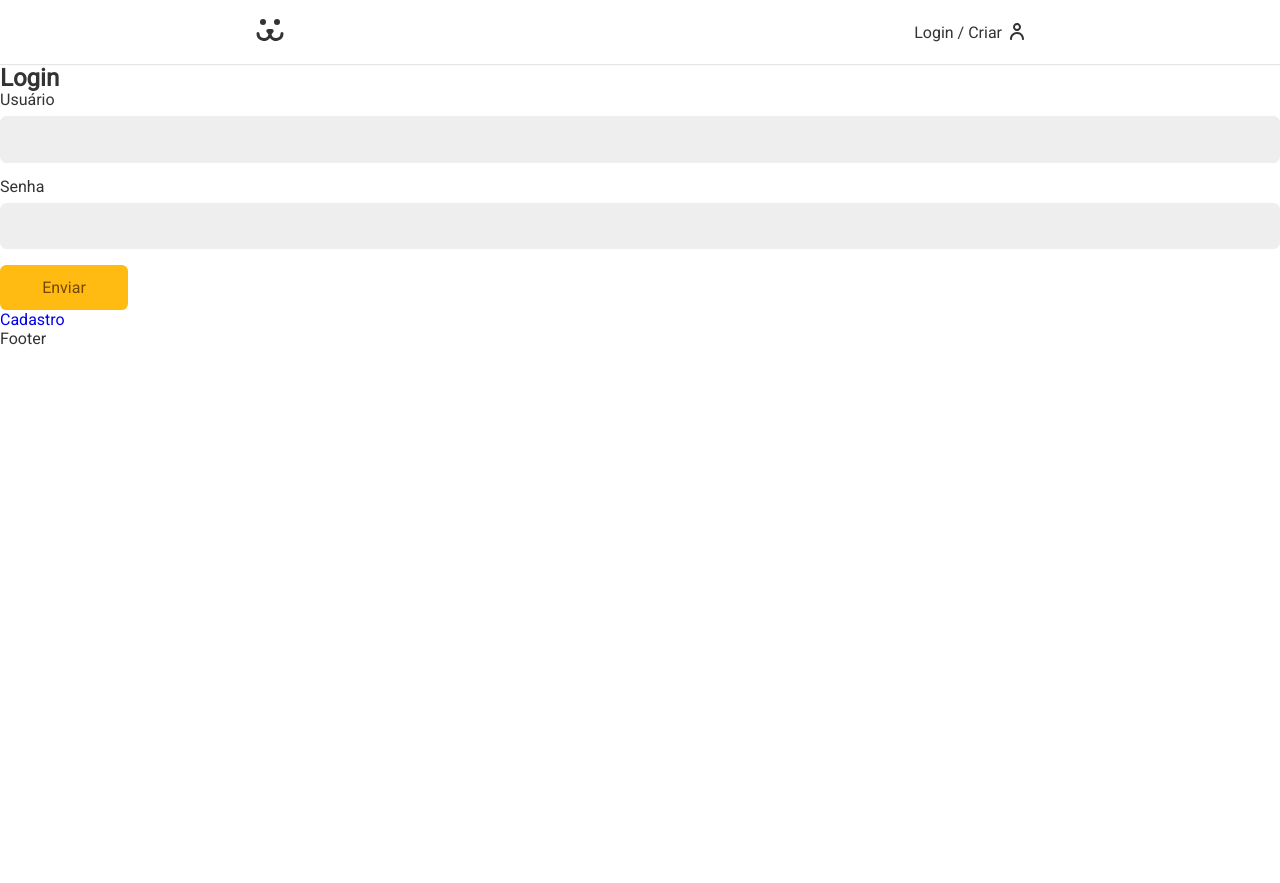
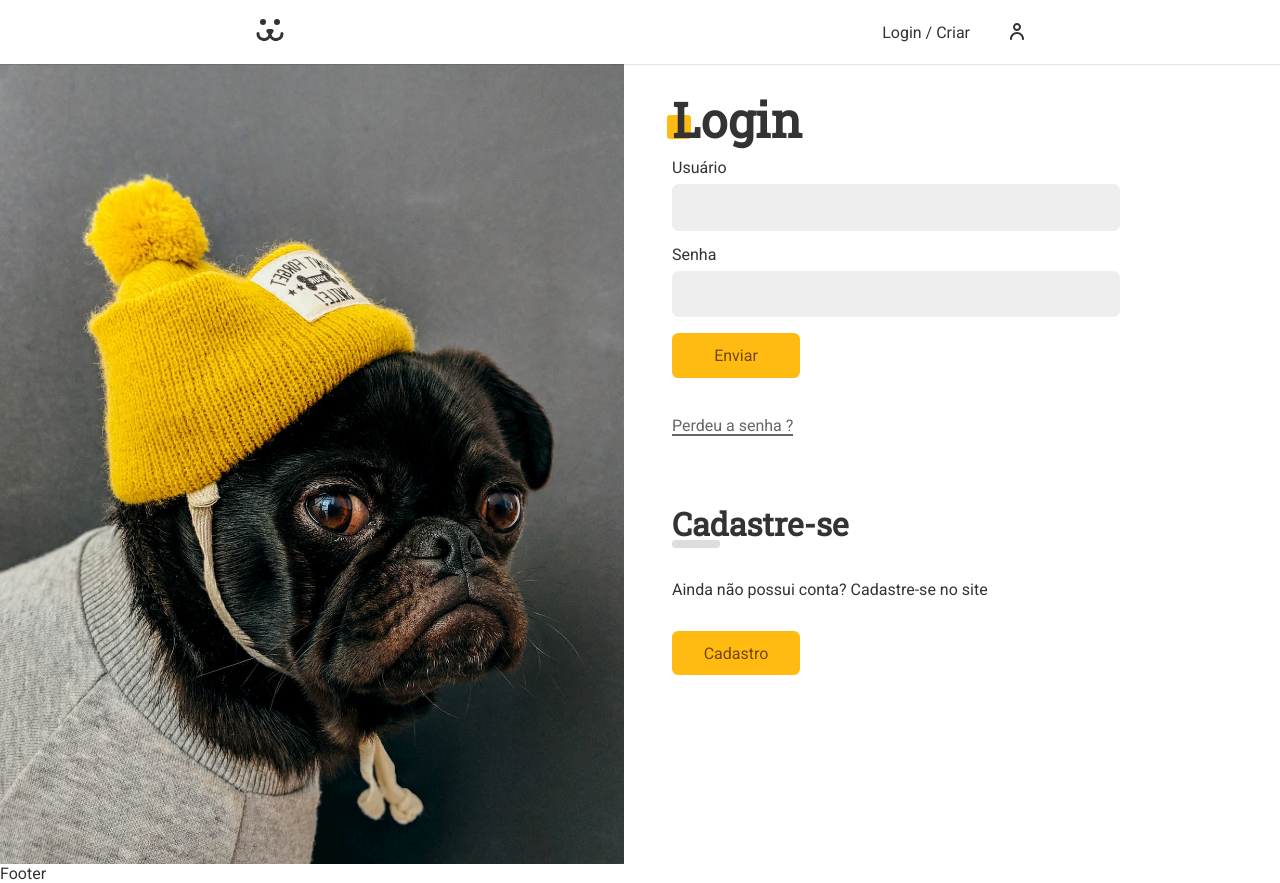
Before and after one commit to ClodoaldoDantas/dogs, a React (Create React App) app: page /login in a window 1280 px wide. Before the commit the page ends 800 px from the top, so only its background shows below. Built offline with nearby package versions, Linux system fonts and the light colour scheme.

Commit message:
✨ Estilo da tela de login

```diff
--- a/src/components/Button/index.js
+++ b/src/components/Button/index.js
@@ -1,10 +1,19 @@
 import React from 'react';
+import { Link } from 'react-router-dom';
 import './styles.scss';
 
-export default function Button({ children, ...props }) {
-  return (
+export default function Button({ children, href, ...props }) {
+  return href ? (
+    <Link to={href} className='button'>
+      {children}
+    </Link>
+  ) : (
     <button className='button' {...props}>
       {children}
     </button>
   );
 }
+
+Button.defaultProps = {
+  href: false,
+};
--- a/src/components/Button/styles.scss
+++ b/src/components/Button/styles.scss
@@ -1,4 +1,6 @@
 .button {
+  display: inline-block;
+  text-align: center;
   font-size: 1rem;
   font-family: var(--type-first);
   cursor: pointer;
--- /dev/null
+++ b/src/components/Error/index.js
@@ -0,0 +1,6 @@
+import React from 'react';
+
+export default function Error({ message }) {
+  if (!message) return null;
+  return <p style={{ color: '#f31', margin: '1rem 0' }}>{message}</p>;
+}
--- a/src/components/Input/index.js
+++ b/src/components/Input/index.js
@@ -1,4 +1,5 @@
 import React from 'react';
+import Error from '../Error';
 import './styles.scss';
 
 export default function Input({
@@ -24,7 +25,7 @@ export default function Input({
         onChange={onChange}
         onBlur={onBlur}
       />
-      {error && <p className='error'>{error}</p>}
+      <Error message={error} />
     </div>
   );
 }
--- a/src/components/Input/styles.scss
+++ b/src/components/Input/styles.scss
@@ -27,9 +27,3 @@
   display: block;
   padding-bottom: 0.5rem;
 }
-
-.error {
-  font-size: 0.875rem;
-  color: #f31;
-  margin-top: 0.25rem;
-}
--- a/src/pages/Login/LoginForm/index.js
+++ b/src/pages/Login/LoginForm/index.js
@@ -3,8 +3,11 @@ import { Link } from 'react-router-dom';
 
 import Input from '../../../components/Input';
 import Button from '../../../components/Button';
+import Error from '../../../components/Error';
 import { useForm } from '../../../hooks/useForm';
 import { UserContext } from '../../../context/UserContext';
+
+import './style.scss';
 
 export default function LoginForm() {
   const username = useForm();
@@ -15,14 +18,14 @@ export default function LoginForm() {
   async function handleSubmit(e) {
     e.preventDefault();
 
-    if (username.validate() || password.validate()) {
+    if (username.validate() && password.validate()) {
       userLogin(username.value, password.value);
     }
   }
 
   return (
-    <section>
-      <h1>Login</h1>
+    <section className='login-form animeLeft'>
+      <h1 className='title'>Login</h1>
       <form onSubmit={handleSubmit}>
         <Input type='text' name='username' label='Usuário' {...username} />
         <Input type='password' name='password' label='Senha' {...password} />
@@ -31,10 +34,17 @@ export default function LoginForm() {
         ) : (
           <Button>Enviar</Button>
         )}
-        {error && <p>{error}</p>}
+        <Error message={error} />
       </form>
 
-      <Link to='/login/criar'>Cadastro</Link>
+      <Link className='lost' to='/login/perdeu'>
+        Perdeu a senha ?
+      </Link>
+      <div className='register'>
+        <h2 className='register-title'>Cadastre-se</h2>
+        <p>Ainda não possui conta? Cadastre-se no site</p>
+        <Button href='/login/criar'>Cadastro</Button>
+      </div>
     </section>
   );
 }
--- /dev/null
+++ b/src/pages/Login/LoginForm/style.scss
@@ -0,0 +1,41 @@
+.login-form form {
+  margin-bottom: 2rem;
+}
+
+.lost {
+  display: inline-block;
+  color: #666;
+  padding: 0.5rem 0;
+  line-height: 1;
+
+  &::after {
+    content: '';
+    height: 2px;
+    width: 100%;
+    background-color: currentColor;
+    display: block;
+  }
+}
+
+.register {
+  margin-top: 4rem;
+
+  &-title {
+    font-family: var(--type-second);
+    line-height: 1;
+    font-size: 2rem;
+
+    &::after {
+      content: '';
+      display: block;
+      background-color: #ddd;
+      height: 0.5rem;
+      width: 3rem;
+      border-radius: 0.2rem;
+    }
+  }
+
+  p {
+    margin: 2rem 0;
+  }
+}
--- a/src/pages/Login/index.js
+++ b/src/pages/Login/index.js
@@ -7,17 +7,23 @@ import LoginPasswordLost from './LoginPasswordLost';
 import LoginPasswordReset from './LoginPasswordReset';
 import { UserContext } from '../../context/UserContext';
 
+import './styles.scss';
+
 export default function Login() {
   const { isLogged } = useContext(UserContext);
 
   if (isLogged) return <Navigate to='/conta' />;
 
   return (
+    <section className='login'>
+      <div className='login-forms'>
         <Routes>
           <Route path='/' element={<LoginForm />} />
           <Route path='criar' element={<LoginCreate />} />
           <Route path='perdeu' element={<LoginPasswordLost />} />
           <Route path='resetar' element={<LoginPasswordReset />} />
         </Routes>
+      </div>
+    </section>
   );
 }
--- /dev/null
+++ b/src/pages/Login/styles.scss
@@ -0,0 +1,32 @@
+.login {
+  display: grid;
+  grid-template-columns: repeat(2, 1fr);
+  grid-gap: 2rem;
+  min-height: 100vh;
+
+  &::before {
+    content: '';
+    display: block;
+    background: url('../../assets/login.jpg') no-repeat center center;
+    background-size: cover;
+  }
+
+  &-forms {
+    max-width: 30rem;
+    padding: 1rem;
+  }
+}
+
+@media (max-width: 40rem) {
+  .login {
+    grid-template-columns: 1fr;
+
+    &::before {
+      display: none;
+    }
+
+    &-forms {
+      max-width: 100%;
+    }
+  }
+}
--- a/src/styles/global.scss
+++ b/src/styles/global.scss
@@ -37,6 +37,7 @@ img {
 
 a {
   text-decoration: none;
+  color: #333;
 }
 
 button,
@@ -52,3 +53,38 @@ input {
   padding: 0 1rem;
   margin: 0 auto;
 }
+
+.title {
+  font-family: var(--type-second);
+  font-size: 3rem;
+  line-height: 1;
+  margin: 1rem 0;
+  position: relative;
+  z-index: 1;
+
+  &::after {
+    content: '';
+    display: block;
+    width: 1.5rem;
+    height: 1.5rem;
+    background-color: #fb1;
+    position: absolute;
+    bottom: 5px;
+    left: -5px;
+    border-radius: 0.2rem;
+    z-index: -1;
+  }
+}
+
+.animeLeft {
+  opacity: 0;
+  transform: translateX(-20px);
+  animation: animeLeft 0.3s forwards;
+}
+
+@keyframes animeLeft {
+  to {
+    opacity: 1;
+    transform: translateX(0);
+  }
+}
```
Lines whose indentation alone changed are shown as unchanged.
